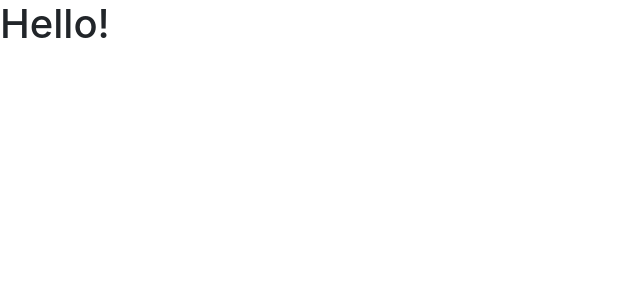
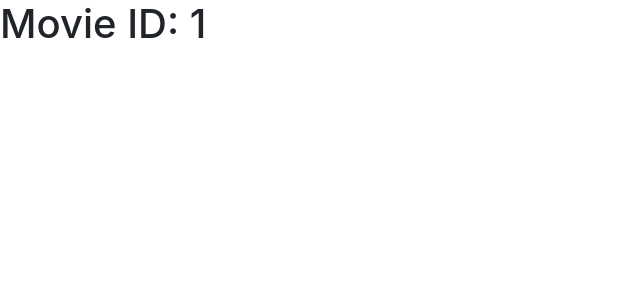
Before and after one commit to AruneeThongkrathok/Feature-Flicks---The-Cinema, a React (Vite) app: page /Bookmovie/1 in a window 1280 px wide. Shown: the top 300 px of the page, without its empty margins (0-640 px from the left). Built offline with nearby package versions, Linux system fonts and the light colour scheme.

Commit message:
retrived id and details of the clicked movie

```diff
--- a/src/components/BookMovie.jsx
+++ b/src/components/BookMovie.jsx
@@ -1,9 +1,12 @@
 import React from "react";
+import { useParams } from "react-router-dom";
 
 const Bookmovie = () => {
+  const { movieId } = useParams();
+
   return (
     <div>
-      <h1>Hello!</h1>
+      <h1>Movie ID: {movieId}</h1>
     </div>
   );
 };
--- a/src/components/Movie.jsx
+++ b/src/components/Movie.jsx
@@ -1,15 +1,21 @@
 import React from "react";
 import { Card } from "react-bootstrap";
+import { Link } from "react-router-dom";
 import "../css/Movie.css";
-import { Link } from "react-router-dom";
 
-export const Movie = (props) => {
-  const { title, description, selectedCategory } = props;
+const Movie = (props) => {
+  console.log("Movie props:", props);
+  const { id, title, description, selectedCategory } = props;
   const { posterImage, length, categories } = description;
   const posterImageURL = "https://cinema-rest.nodehill.se/" + posterImage;
 
   return (
-    <Link to="/BookMovie">
+    <Link
+      to={{
+        pathname: `/BookMovie/${id}`,
+        state: { movieDetails: props },
+      }}
+    >
       <Card className="movie-card">
         <div className="card-content">
           <div className="poster-container">
```
